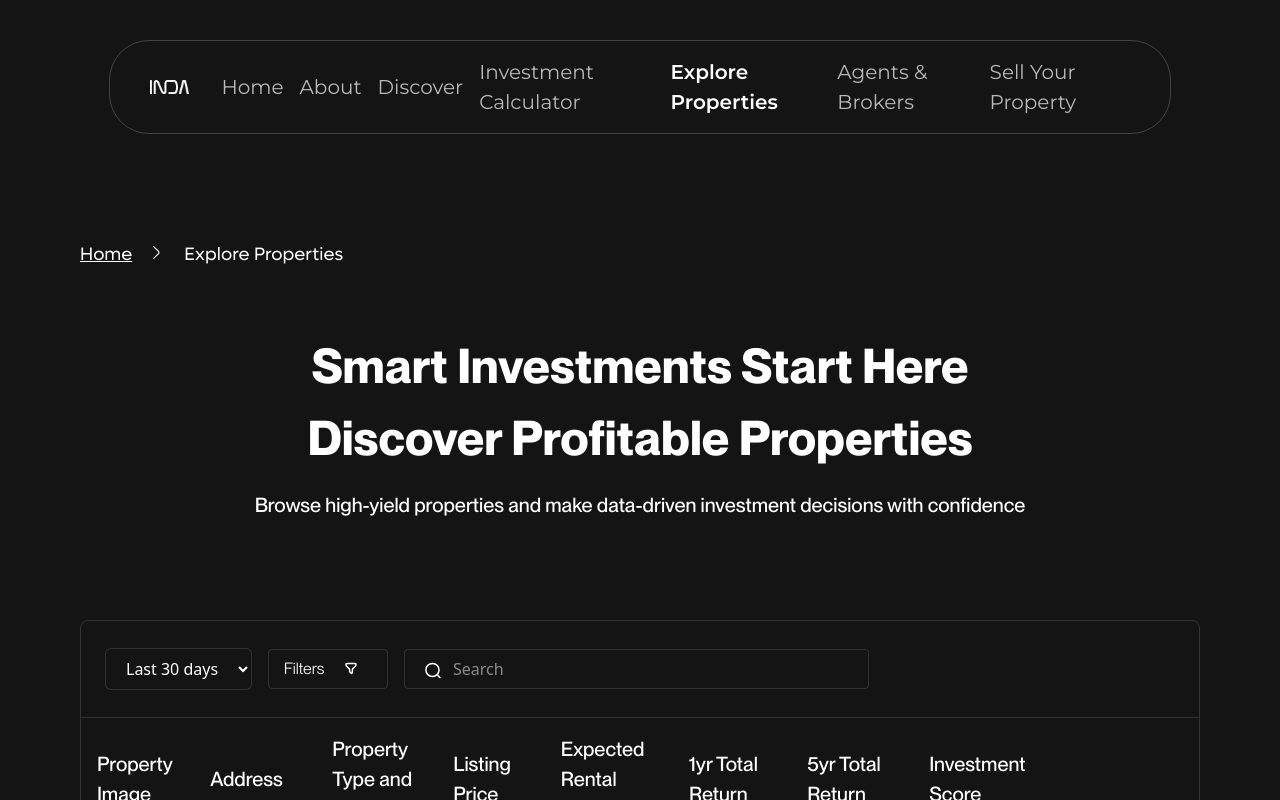
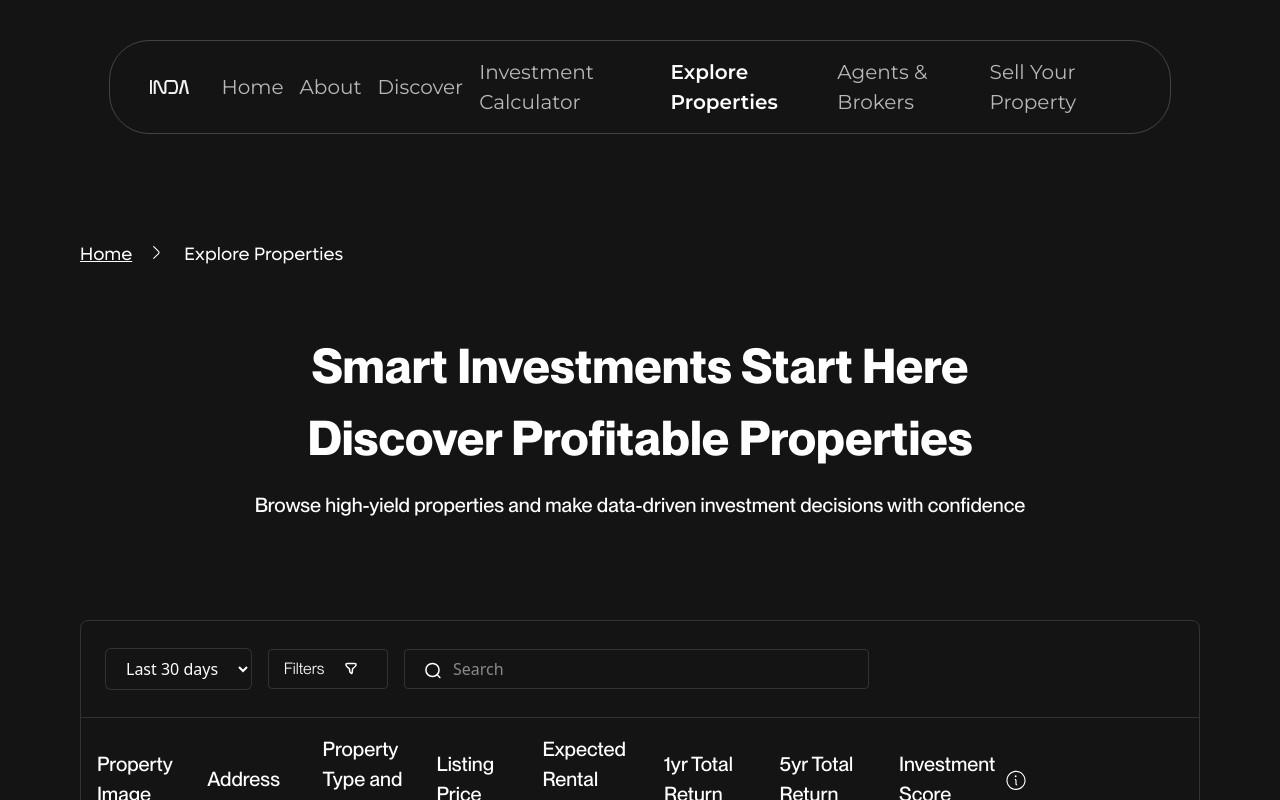
Before and after one commit to Inda-Realty-Limited/inda-user-facing-webapp, a Next.js app: page /explore-properties in a window 1280 px wide. Shown: the top 800 px of the page. Built offline with nearby package versions, Linux system fonts and the light colour scheme.

Commit message:
Add Tooltip component and info icon; update Table header to include tooltip for investment score

```diff
--- a/public/icons/index.ts
+++ b/public/icons/index.ts
@@ -1,6 +1,7 @@
 export { default as arrow_right } from "./arrow_right.svg";
 export { default as double_arrow_down } from "./double_arrow_down.svg";
 export { default as filter } from "./filter.svg";
+export { default as info } from "./info.svg";
 export { default as instagram } from "./instagram.svg";
 export { default as linkedin } from "./linkedin.svg";
 export { default as search } from "./search.svg";
--- a/src/components/inc/Icon.tsx
+++ b/src/components/inc/Icon.tsx
@@ -21,7 +21,7 @@ export const Icon = ({
   return (
     <div
       style={{ background: bg, width: size + padding, height: size + padding }}
-      className={`flex justify-center items-center ${className}`}
+      className={`flex justify-center cursor-pointer items-center ${className}`}
     >
       <ReactSVG
         src={`/icons/${name}.svg`}
--- a/src/components/inc/Table.tsx
+++ b/src/components/inc/Table.tsx
@@ -4,7 +4,7 @@ import { ReactNode, useState } from "react";
 import { Icon } from "./Icon";
 
 interface TableColumn {
-  header: string;
+  header: React.ReactNode;
   accessor: string;
   render?: (value: any, row: any) => ReactNode;
 }
--- /dev/null
+++ b/src/components/inc/Tooltip.tsx
@@ -0,0 +1,25 @@
+import React, { ReactNode, useState } from "react";
+
+interface TooltipProps {
+  content: ReactNode;
+  children: ReactNode;
+}
+
+export const Tooltip: React.FC<TooltipProps> = ({ content, children }) => {
+  const [visible, setVisible] = useState(false);
+
+  return (
+    <div
+      className="relative inline-block"
+      onMouseEnter={() => setVisible(true)}
+      onMouseLeave={() => setVisible(false)}
+    >
+      {children}
+      {visible && (
+        <div className="absolute z-10  w-[338px] h-[287px] right-10 bg-[#282828] rounded-lg text-white text-sm  shadow-lg">
+          {content}
+        </div>
+      )}
+    </div>
+  );
+};
--- a/src/components/inc/index.ts
+++ b/src/components/inc/index.ts
@@ -7,3 +7,4 @@ export * from "./Navbar";
 export * from "./PropertyCard";
 export * from "./Slider";
 export * from "./Table";
+export * from "./Tooltip";
--- a/src/views/explore-properties/index.tsx
+++ b/src/views/explore-properties/index.tsx
@@ -1,11 +1,11 @@
 import { Text, YStack } from "@/components/base";
-import { Breadcrumb, Table } from "@/components/inc";
+import { Breadcrumb, Icon, Table, Tooltip } from "@/components/inc";
 import { Property, properties } from "@/constants/data";
 import { Layout } from "@/layouts";
 
 export default function ExploreProperties() {
   interface Column {
-    header: string;
+    header: React.ReactNode;
     accessor: keyof Property | "actions";
     render?: (value: any, row?: Property) => React.ReactNode;
   }
@@ -29,7 +29,63 @@ export default function ExploreProperties() {
     { header: "1yr Total Return", accessor: "oneYearReturn" },
     { header: "5yr Total Return", accessor: "fiveYearReturn" },
     {
-      header: "Investment Score",
+      header: (
+        <div className="flex items-center gap-[1px]">
+          <span>Investment Score</span>
+          <Tooltip
+            content={
+              <YStack
+                gap="gap-[1px]"
+                align="start"
+                className="overflow-hidden h-full w-full text-white"
+              >
+                {[
+                  {
+                    title: "High Yield Low Risk",
+                    description: "Strong rental returns with minimal downside",
+                  },
+                  {
+                    title: "Cash Flow King",
+                    description:
+                      "Exceptional rental yield, ideal for passive income",
+                  },
+                  {
+                    title: "Below Market Deal",
+                    description:
+                      "Priced under market value, instant equity upside",
+                  },
+                  {
+                    title: "Fast Appreciation",
+                    description:
+                      "High-growth area with strong capital gains expected",
+                  },
+                  {
+                    title: "Hot Demand",
+                    description:
+                      "Limited availability, multiple investors interested",
+                  },
+                ].map((item, index) => (
+                  <YStack
+                    key={index}
+                    gap=""
+                    align="start"
+                    className="border-b p-[10px] w-full px-5 border-[#FFFFFF1A]"
+                  >
+                    <Text fos={14} fow={400}>
+                      {item.title}
+                    </Text>
+                    <Text fos={12} fow={100}>
+                      {item.description}
+                    </Text>
+                  </YStack>
+                ))}
+              </YStack>
+            }
+          >
+            <Icon name="info" />
+          </Tooltip>
+        </div>
+      ),
       accessor: "investmentScore",
       render: (value: string) => (
         <span className="text-green-500">{value}</span>
```
Also changed, not shown: public/icons/info.svg (added).
